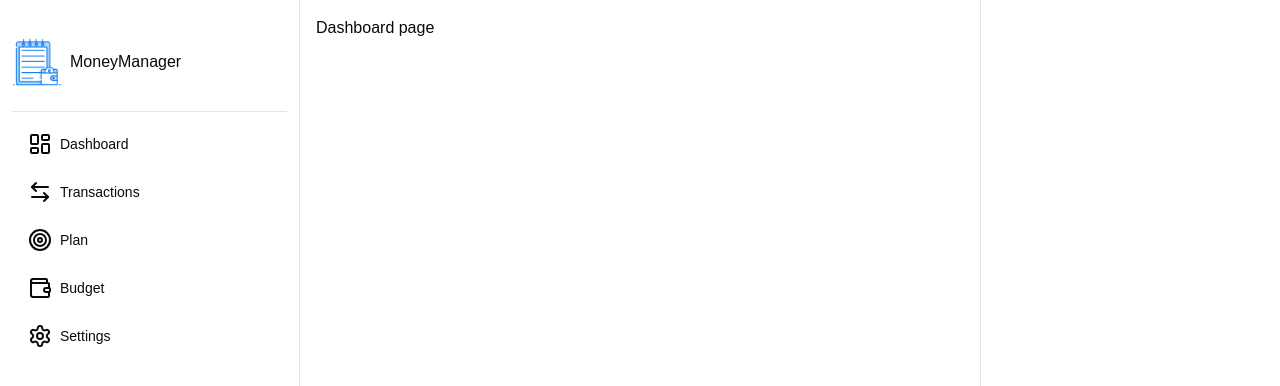
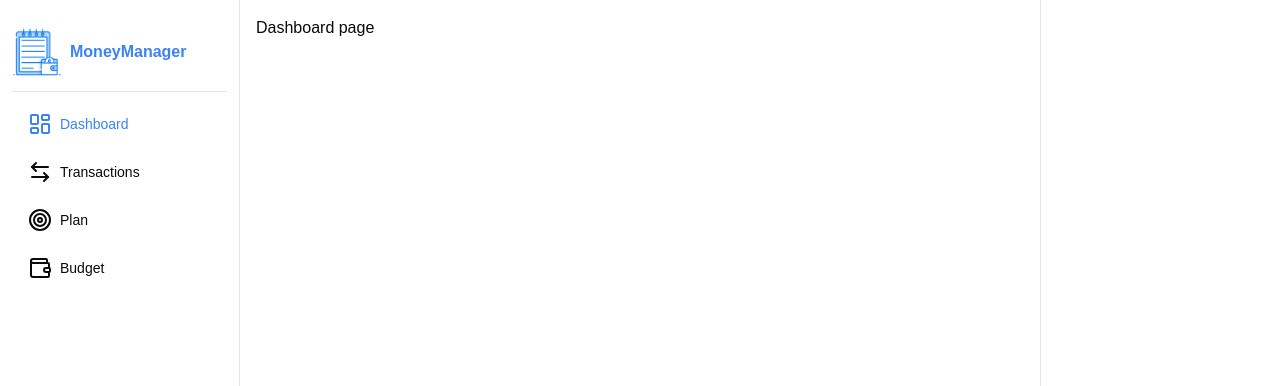
Before and after one commit to 21020382-Quan/MoneyManager, a Next.js app in the folder client/: page /dashboard in a window 1280 px wide. Shown: the top 386 px of the page. Built offline with nearby package versions, Linux system fonts and the light colour scheme.

Commit message:
update: update layout and left bar

```diff
--- a/client/src/app/(app)/layout.tsx
+++ b/client/src/app/(app)/layout.tsx
@@ -22,7 +22,7 @@ export default function MainLayout({
   return (
     <>
       <Leftbar />
-      <div className='ml-[300px] mr-[300px] p-4'>{children}</div>
+      <div className='ml-60 mr-60 p-4'>{children}</div>
       <Rightbar />
     </>
   );
--- a/client/src/app/_components/Leftbar.tsx
+++ b/client/src/app/_components/Leftbar.tsx
@@ -1,21 +1,54 @@
-import { ArrowLeftRight, LayoutDashboard, LogOut, Settings, Target, Wallet } from "lucide-react"
+'use client'
+
+import { ArrowLeftRight, LayoutDashboard, LucideIcon, Target, Wallet } from "lucide-react"
 import LeftbarItem from "./LeftbarItem"
 import Image from "next/image"
+import { UserButton } from "@clerk/nextjs"
+
+interface LeftbarItemProps {
+    icon: LucideIcon;
+    link: string;
+    title: string;
+}
 
 export default function Leftbar() {
+    const items: LeftbarItemProps[] = [
+        {
+            icon: LayoutDashboard,
+            link: '/dashboard',
+            title: 'Dashboard',
+        },
+        {
+            icon: ArrowLeftRight,
+            link: '/transactions',
+            title: 'Transactions',
+        },
+        {
+            icon: Target,
+            link: '/plan',
+            title: 'Plan',
+        },
+        {
+            icon: Wallet,
+            link: '/budget',
+            title: 'Budget',
+        },
+    ]
     return (
-        <div className='w-[300px] max-w-xs h-screen fixed left-0 top-0 border-r p-3'>
-            <div className='h-[100px] border-b flex flex-row gap-2 items-center'>
+        <div className='w-60 max-w-xs h-screen fixed left-0 top-0 border-r p-3'>
+            <div className='h-20 border-b flex flex-row gap-2 items-center'>
                 <Image src={'/logo.png'} alt='logo' width='50' height='50' />
-                <div>MoneyManager</div>
+                <div className='text-blue-500 font-bold text-md'>MoneyManager</div>
             </div>
             <div className='flex flex-col gap-2 w-full h-full pt-3'>
-                <LeftbarItem icon={LayoutDashboard} link='/dashboard'>Dashboard</LeftbarItem>
-                <LeftbarItem icon={ArrowLeftRight} link='/transactions'>Transactions</LeftbarItem>
-                <LeftbarItem icon={Target} link='/plan'>Plan</LeftbarItem>
-                <LeftbarItem icon={Wallet} link='/budget'>Budget</LeftbarItem>
-                <LeftbarItem icon={Settings} link='/settings'>Settings</LeftbarItem>
-                {/* <LeftbarItem icon={LogOut}>Log out</LeftbarItem> */}
+                {items.map((item, index) => (
+                    <LeftbarItem key={index} icon={item.icon} link={item.link}>
+                        {item.title}
+                    </LeftbarItem>
+                ))}
+            </div>
+            <div className='fixed bottom-6 left-6'>
+                <UserButton />
             </div>
         </div>
     )
--- a/client/src/app/_components/LeftbarItem.tsx
+++ b/client/src/app/_components/LeftbarItem.tsx
@@ -1,6 +1,9 @@
+'use client'
+
 import { LucideIcon } from "lucide-react"
 import { Button, ButtonProps } from "../../components/ui/button"
 import Link from "next/link"
+import { usePathname } from "next/navigation"
 
 interface LeftbarItemProps extends ButtonProps {
     icon: LucideIcon
@@ -13,9 +16,14 @@ export default function LeftbarItem({
     children,
     ...props
 } : LeftbarItemProps) {
+    const pathname = usePathname();
     return (
         <Link href={link}>
-            <Button className='w-full gap-2 justify-start' variant='ghost' {...props}>
+            <Button className={`
+                w-full gap-2 justify-start hover:text-blue-500 hover:bg-blue-100
+                ${pathname === link && 'text-blue-500'}`}
+                variant='ghost'
+                {...props}>
                 <Icon />
                 <span>{children}</span>
             </Button>
--- a/client/src/app/_components/Rightbar.tsx
+++ b/client/src/app/_components/Rightbar.tsx
@@ -1,6 +1,6 @@
 export default function Rightbar() {
     return (
-        <div className='w-[300px] max-w-xs h-screen fixed right-0 top-0 border-l p-3'>
+        <div className='w-60 max-w-xs h-screen fixed right-0 top-0 border-l p-3'>
         </div>
     )
 }
```
